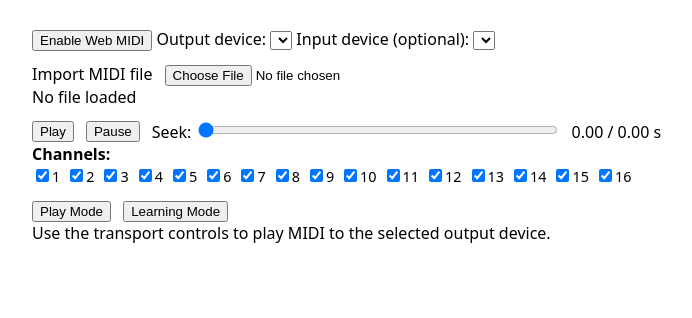
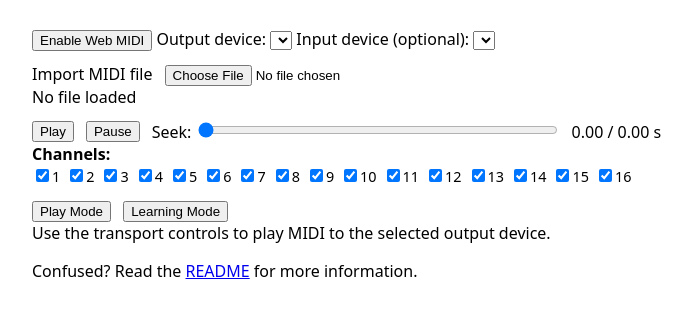
Before and after one commit to helloyanis/midi-learner, a plain HTML site: page index.html in a window 1280 px wide. Shown: the whole page, without its empty margins (118-810 px from the left). Drawn offline with Linux system fonts and the light colour scheme.

Commit message:
Add link to readme

```diff
--- a/index.html
+++ b/index.html
@@ -84,6 +84,7 @@
         </div>
       </div>
     </section>
+    <p>Confused? Read the <a href="https://github.com/helloyanis/midi-learner/blob/main/README.md">README</a> for more information.</p>
   </main>
 
   <!-- MidiPlayerJS is imported by app.js as an ES module -->
```
Also changed, not shown: 1 other file.
